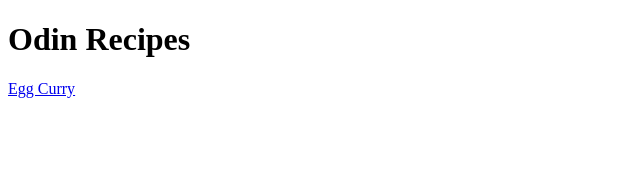
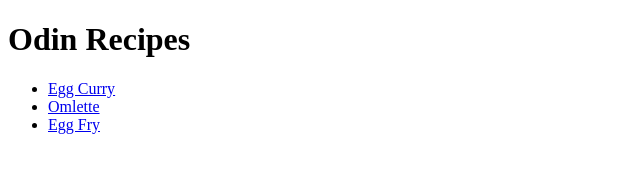
Before and after one commit to Nihar2123/odin-recipes, a plain HTML site: page index.html in a window 1280 px wide. Shown: the whole page, without its empty margins (0-640 px from the left). Drawn offline with Linux system fonts and the light colour scheme.

Commit message:
Add links to new recipes

```diff
--- a/index.html
+++ b/index.html
@@ -7,6 +7,10 @@
     </head>
     <body>
         <h1>Odin Recipes</h1>
-        <a href="recipes/eggcurry.html">Egg Curry</a>
+        <ul>
+            <li><a href="recipes/eggcurry.html">Egg Curry</a></li>
+            <li><a href="recipes/omlette.html">Omlette</a></li>
+            <li><a href="recipes/eggfry.html">Egg Fry</a></li>
+        </ul>
     </body>
 </html>
```
